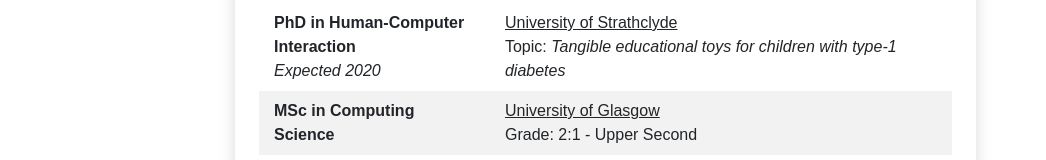
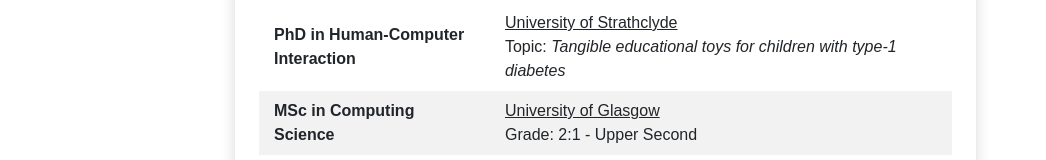
Before and after one commit to bkyf/bkyf.github.io, a plain HTML site: page cv.html in a window 1280 px wide. Shown: the part 637-797 px from the top of the page, 234-1280 px from the left. Drawn offline with Linux system fonts and the light colour scheme; some icons are missing.

Commit message:
Update cv.html

```diff
--- a/cv.html
+++ b/cv.html
@@ -208,7 +208,7 @@
                                             <div class="col-md-4  align-self-center">
                                                 <b>PhD in Human-Computer Interaction</b>
                                                 <br>
-                                                <i>Expected 2020</i>
+                                                <!-- <i>Expected 2020</i> -->
                                             </div>
 
                                             <div class="col-md-8 align-self-center">
```
